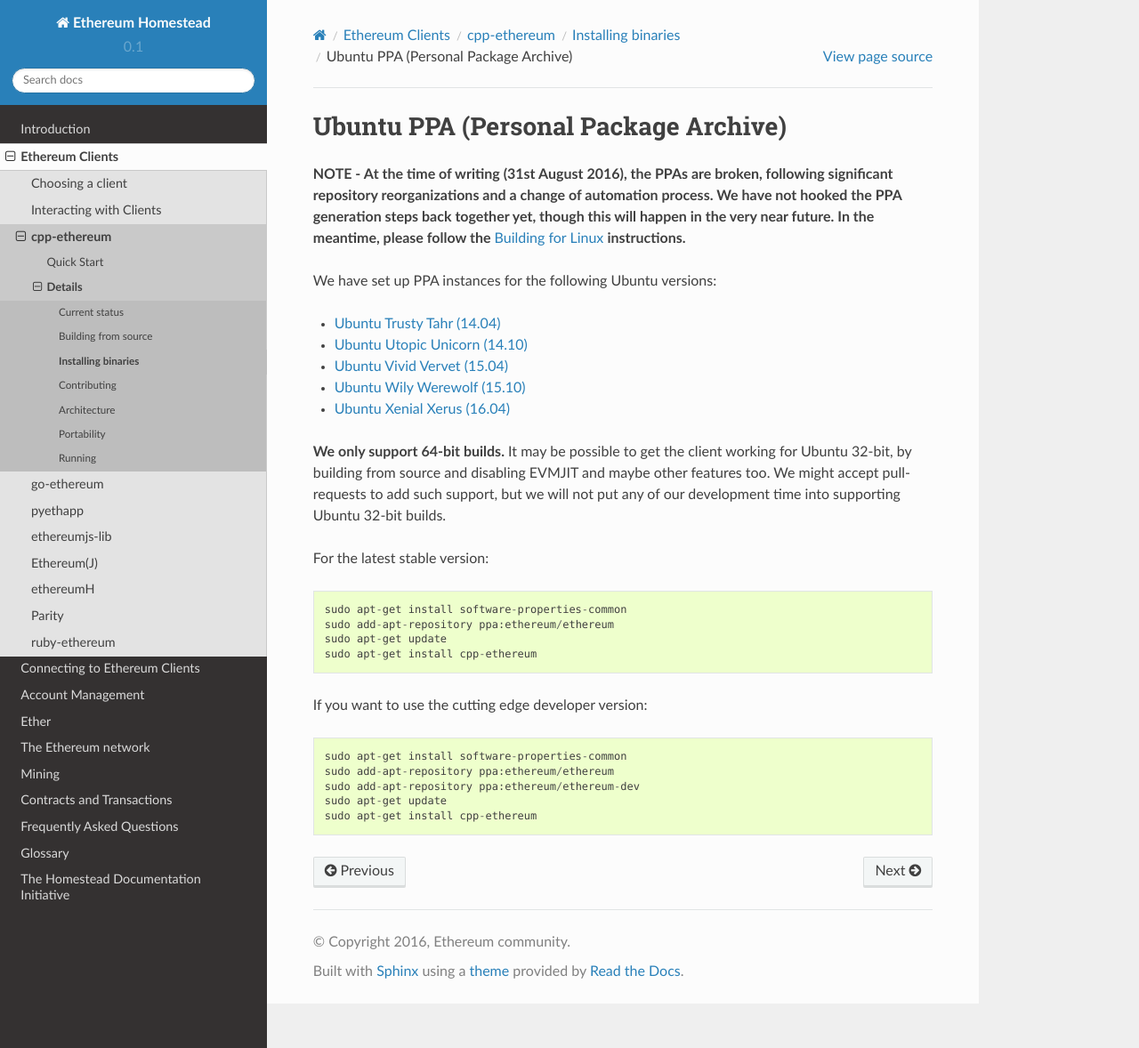
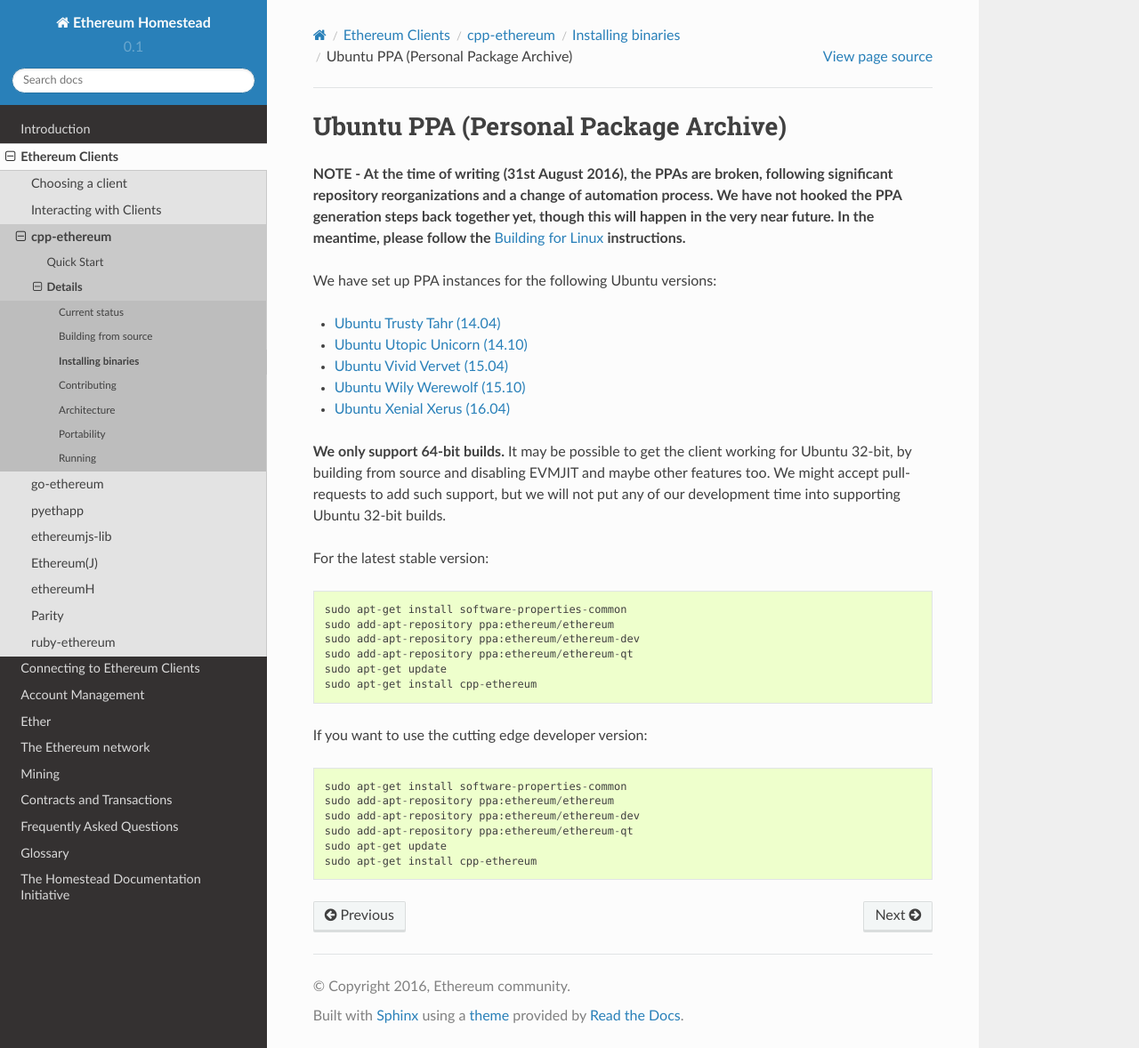
Before and after one commit to ethereum/homestead-guide, a Sphinx documentation site: the page built from source/ethereum-clients/cpp-ethereum/installing-binaries/linux-ubuntu-ppa.rst, in a window 1280 px wide and 1178 px high. Shown: the whole window at 89% size. Built offline with Sphinx 7.4.7 and the Read the Docs theme 2.0.0, drawn with Linux system fonts in a browser that asks for light colours.

Commit message:
Update linux-ubuntu-ppa.rst
This is missing the repositories for both dev and qt which fails to install dependencies that are required.

```diff
--- a/source/ethereum-clients/cpp-ethereum/installing-binaries/linux-ubuntu-ppa.rst
+++ b/source/ethereum-clients/cpp-ethereum/installing-binaries/linux-ubuntu-ppa.rst
@@ -26,6 +26,8 @@
 
     sudo apt-get install software-properties-common
     sudo add-apt-repository ppa:ethereum/ethereum
+    sudo add-apt-repository ppa:ethereum/ethereum-dev
+    sudo add-apt-repository ppa:ethereum/ethereum-qt
     sudo apt-get update
     sudo apt-get install cpp-ethereum
 
@@ -34,5 +36,6 @@
     sudo apt-get install software-properties-common
     sudo add-apt-repository ppa:ethereum/ethereum
     sudo add-apt-repository ppa:ethereum/ethereum-dev
+    sudo add-apt-repository ppa:ethereum/ethereum-qt
     sudo apt-get update
     sudo apt-get install cpp-ethereum
```
